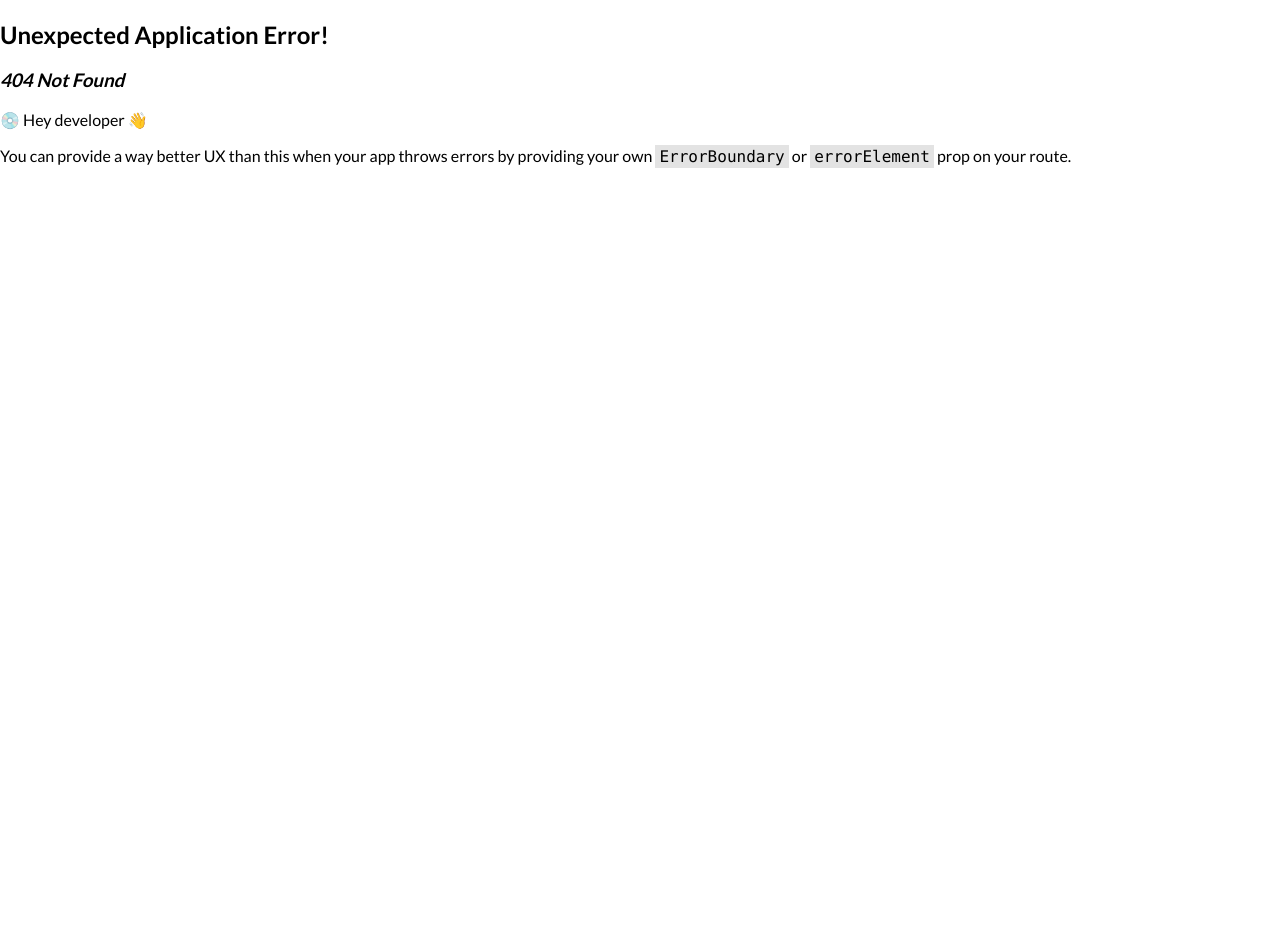
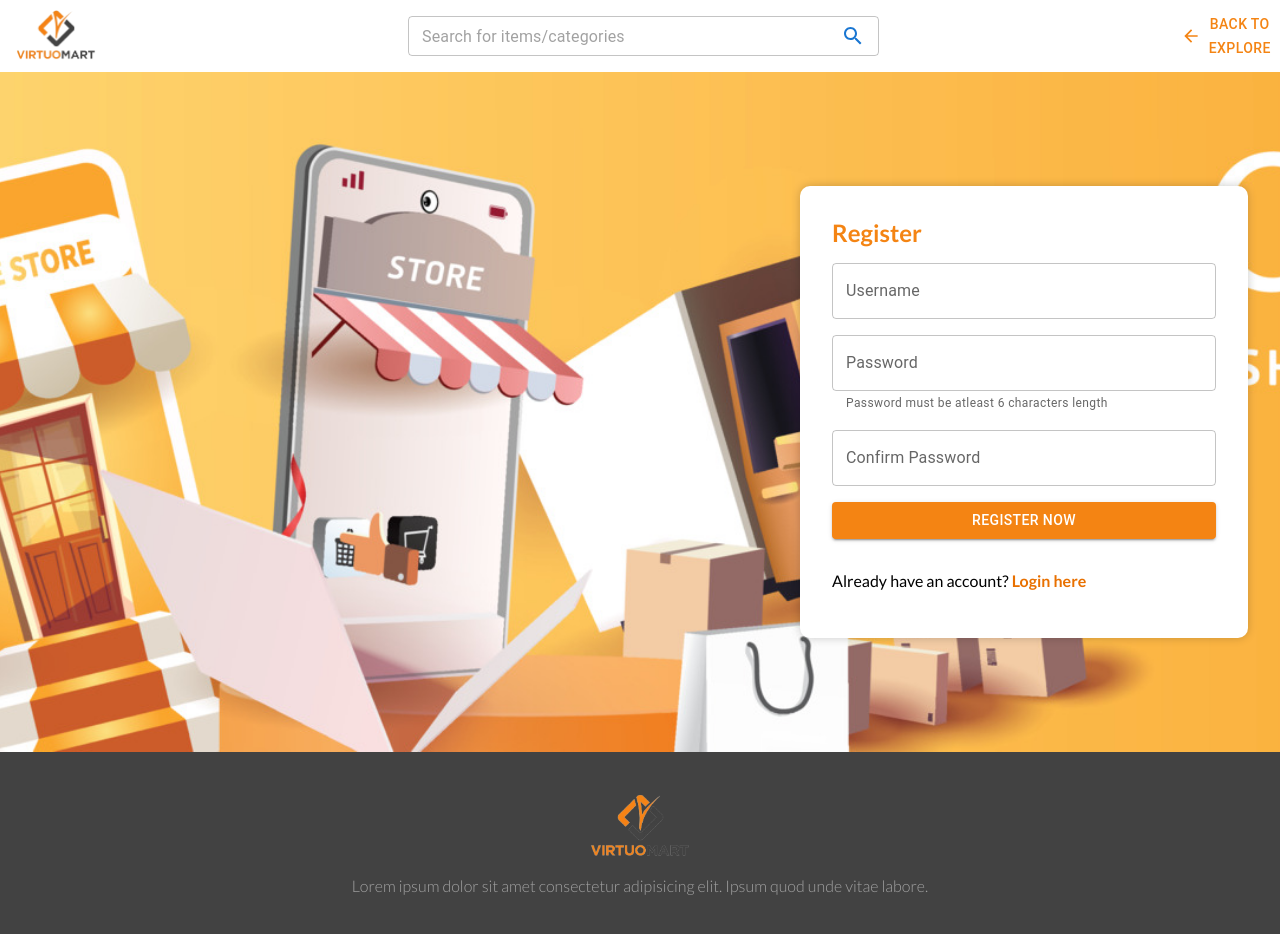
Before and after one commit to AbhinavGS/VirtuoMart, a React (Vite) app: page /register in a window 1280 px wide. Before the commit this address had no page. Shown: the top 934 px of the page. Before the commit the page ends 800 px from the top, so only its background shows below. Built offline with nearby package versions, Linux system fonts and the light colour scheme.

Commit message:
add login and register pages

```diff
--- a/src/components/header/Header.scss
+++ b/src/components/header/Header.scss
@@ -1,3 +1,5 @@
+@import "../../constants/variables.scss";
+
 .header {
   display: flex;
   justify-content: space-between;
@@ -16,16 +18,16 @@
   }
 
   .explore-button {
-    color: #F88316 !important;
+    color: $color-primary !important;
   }
 
   .register-button {
-    background-color: #F88316 !important;
+    background-color: $color-primary !important;
     color: white !important;
   }
 
   .register-button:hover {
-    background-color: #e87000 !important;
+    background-color: $color-primary-dark !important;
   }
 
   .header-username-container {
--- /dev/null
+++ b/src/components/login/Login.scss
@@ -0,0 +1,60 @@
+.content {
+  background-image: url("../../assets/home_banner.jpg");
+  background-position: center;
+  background-repeat: no-repeat;
+  background-size: cover;
+  display: flex;
+  justify-content: center;
+  height: 70vh;
+}
+
+.form {
+  background-color: white;
+  border-radius: 10px;
+  padding: 2rem;
+  min-width: 80%;
+  margin: 2rem;
+  box-shadow: 0px 0px 10px 0px rgba(0, 0, 0, 0.2);
+}
+
+.title {
+  color: #00a278;
+}
+
+.secondary-action {
+  padding: 1rem 0;
+}
+
+.link {
+  font-weight: 700;
+  text-decoration: none;
+}
+
+.link:focus {
+  color: #00a278;
+}
+
+.link:active {
+  color: #45c09f;
+}
+
+.link:visited {
+  color: #45c09f;
+}
+
+.button {
+  background-color: #00a278 !important;
+}
+
+.button:hover {
+  background-color: #00845c !important;
+}
+
+@media screen and (min-width: 768px) {
+  .content {
+    justify-content: flex-end;
+  }
+  .form {
+    min-width: 24rem;
+  }
+}
--- /dev/null
+++ b/src/components/login/Login.tsx
@@ -0,0 +1,57 @@
+import { Box, Button, Stack, TextField } from "@mui/material";
+
+import "./Login.scss";
+import Header from "../header/Header";
+import Footer from "../footer/Footer";
+import { Link } from "react-router-dom";
+
+export default function Login() {
+  return (
+    <Box
+      display="flex"
+      flexDirection="column"
+      justifyContent="space-between"
+      minHeight="100vh"
+    >
+      <Header hasHiddenAuthButtons={true} />
+      <Box className="content">
+        <Stack spacing={2} className="form">
+          <h2 className="title">Login</h2>
+          <TextField
+            id="username"
+            label="Username"
+            variant="outlined"
+            title="Username"
+            name="username"
+            value=""
+            onChange={() => {}}
+            placeholder="Enter Username"
+            fullWidth
+          />
+          <TextField
+            id="password"
+            variant="outlined"
+            label="Password"
+            name="password"
+            type="password"
+            value=""
+            onChange={() => {}}
+            placeholder="Enter Password"
+            fullWidth
+          />
+          <Button onClick={() => {}} className="button" variant="contained">
+            LOGIN TO QKART
+          </Button>
+
+          <p className="secondary-action">
+            Don't have an account?{" "}
+            <Link className="link" to="/register">
+              Register now
+            </Link>
+          </p>
+        </Stack>
+      </Box>
+      <Footer />
+    </Box>
+  );
+}
--- /dev/null
+++ b/src/components/register/Register.scss
@@ -0,0 +1,67 @@
+@import "../../constants/variables.scss";
+
+.content {
+  background-image: url("../../assets/home_banner.jpg");
+  background-position: center;
+  background-repeat: no-repeat;
+  background-size: cover;
+  display: flex;
+  justify-content: center;
+  align-items: center;
+  height: 85vh !important;
+}
+
+.form {
+  background-color: white;
+  border-radius: 10px;
+  padding: 2rem;
+  min-width: 80%;
+  margin: 2rem;
+  box-shadow: 0px 0px 10px 0px rgba(0, 0, 0, 0.2);
+}
+
+.title {
+  color: $color-primary;
+}
+
+.secondary-action {
+  padding: 1rem 0;
+}
+
+.link {
+  font-weight: 700;
+  text-decoration: none;
+  color: $color-primary-dark;
+}
+
+.link:focus {
+  color: $color-primary-dark;
+}
+
+.link:active {
+  color: $color-primary-dark;
+}
+
+.link:visited {
+  color: $color-primary-dark;
+}
+
+.button {
+  background-color: $color-primary !important;
+}
+
+.button:hover {
+  background-color: $color-primary-dark !important;
+}
+
+.circular-progress-div {
+  display: flex;
+  justify-content: center;
+}
+
+@media screen and (min-width: 768px) {
+  .form {
+    min-width: 24rem;
+    margin-left: auto;
+  }
+}
--- /dev/null
+++ b/src/components/register/Register.tsx
@@ -0,0 +1,69 @@
+import { Box, Button, Stack, TextField } from "@mui/material";
+import Header from "../header/Header";
+import { Link } from "react-router-dom";
+import Footer from "../footer/Footer";
+
+import "./Register.scss";
+
+export default function Register() {
+  return (
+    <Box
+      display="flex"
+      flexDirection="column"
+      justifyContent="space-between"
+      minHeight="100vh"
+    >
+      <Header hasHiddenAuthButtons={true} />
+      <Box className="content">
+        <Stack spacing={2} className="form">
+          <h2 className="title">Register</h2>
+          <TextField
+            id="username"
+            label="Username"
+            variant="outlined"
+            title="Username"
+            name="username"
+            value=""
+            onChange={() => {}}
+            placeholder="Enter Username"
+            fullWidth
+          />
+          <TextField
+            id="password"
+            variant="outlined"
+            label="Password"
+            name="password"
+            type="password"
+            value=""
+            onChange={() => {}}
+            helperText="Password must be atleast 6 characters length"
+            fullWidth
+            placeholder="Enter a password with minimum 6 characters"
+          />
+          <TextField
+            id="confirmPassword"
+            variant="outlined"
+            label="Confirm Password"
+            name="confirmPassword"
+            value=""
+            onChange={() => {}}
+            type="password"
+            fullWidth
+          />
+
+          <Button onClick={() => {}} className="button" variant="contained">
+            Register Now
+          </Button>
+
+          <p className="secondary-action">
+            Already have an account?{" "}
+            <Link className="link" to="/login">
+              Login here
+            </Link>
+          </p>
+        </Stack>
+      </Box>
+      <Footer />
+    </Box>
+  );
+}
--- /dev/null
+++ b/src/constants/variables.scss
@@ -0,0 +1,6 @@
+// COLORS
+
+$color-primary: #f48413;
+$color-primary-dark: #e87000;
+
+$color-secondary: #424242;
```
Also changed, not shown: src/main.tsx (+12 -2 lines).
